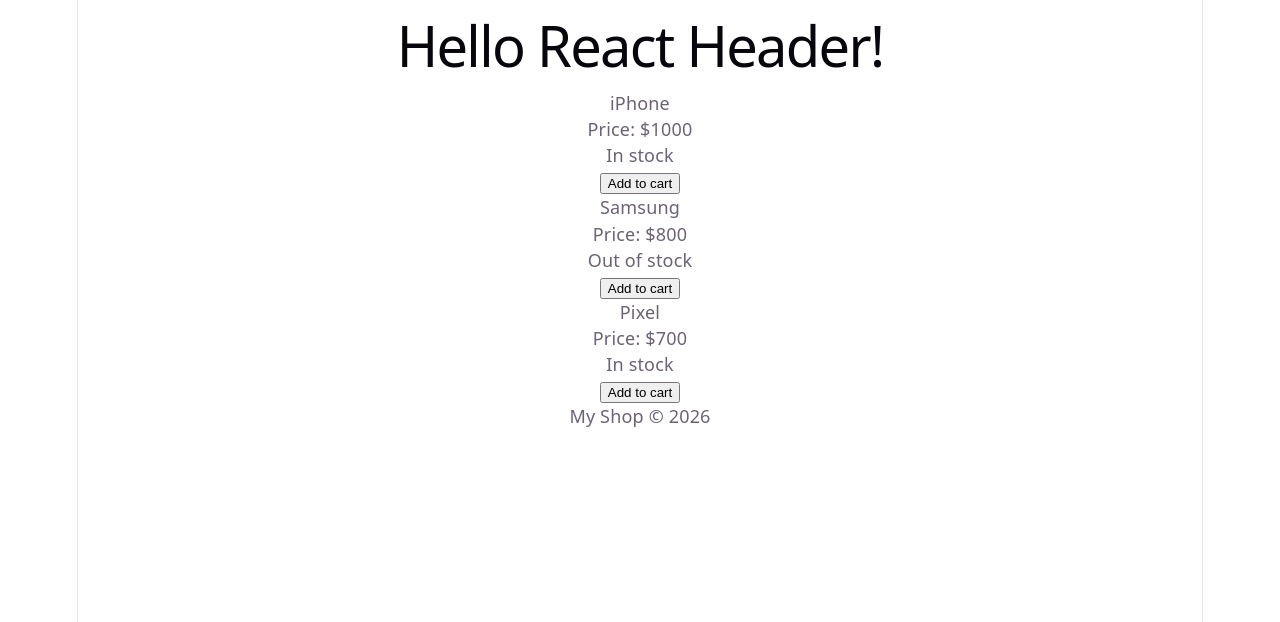
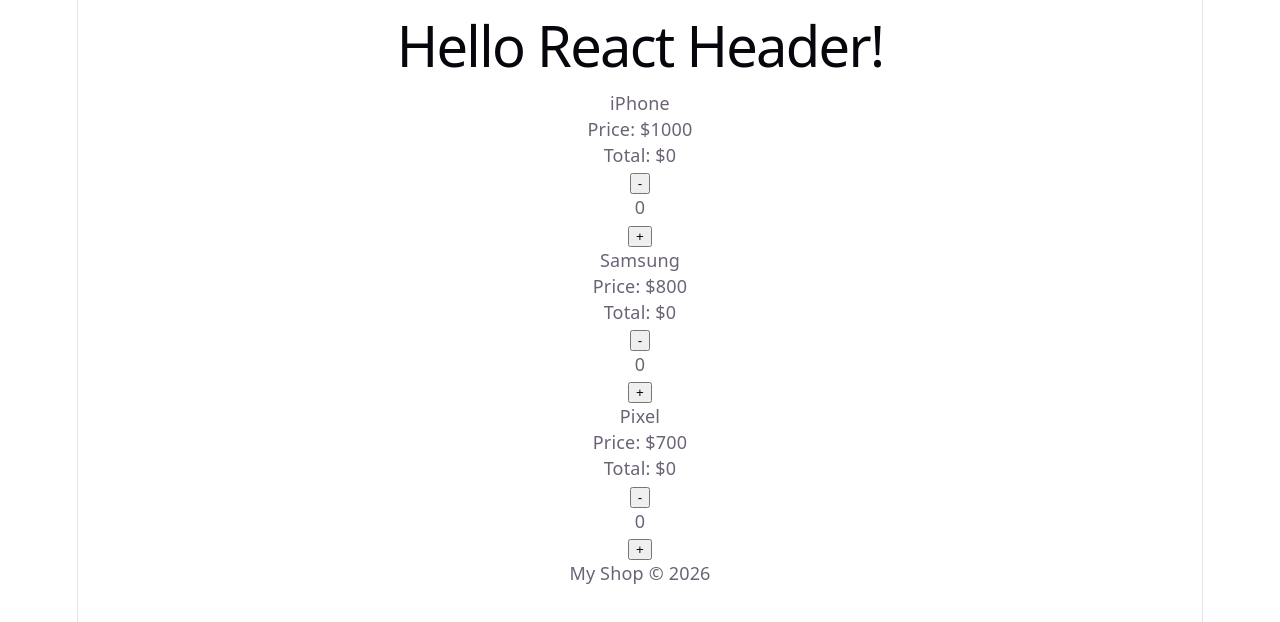
Before and after one commit to VladimerP/MyReactLearn, a React (Vite) app: page / in a window 1280 px wide. Shown: the top 622 px of the page. Built offline with nearby package versions, Linux system fonts and the light colour scheme.

Commit message:
feat: закрепили стэйт

```diff
--- a/src/components/Product.tsx
+++ b/src/components/Product.tsx
@@ -8,19 +8,24 @@
 
 
 
-function Product({title, price, available = false}: ProductProps) {
-    const [inCart, setInCart] = useState<boolean>(false);
-    const handleClick = () => {setInCart(!inCart)};
+function Product({title, price}: ProductProps) {
+    const [count, setInCart] = useState<number>(0);
+
     return (
         <div>
             <p>{title}</p>
             <p>Price: ${price}</p>
             <p>
-                {available ? 'In stock' : 'Out of stock'}
+                Total: ${price*count}
             </p>
-
-            <button onClick={handleClick}>
-                {inCart ? 'Remove from cart' : 'Add to cart'}
+            <button onClick={() => {setInCart(count-1)}}>
+                -
+            </button>
+            <p>
+                {count}
+            </p>
+            <button onClick={() => {setInCart(count+1)}}>
+                +
             </button>
         </div>
     );
```
